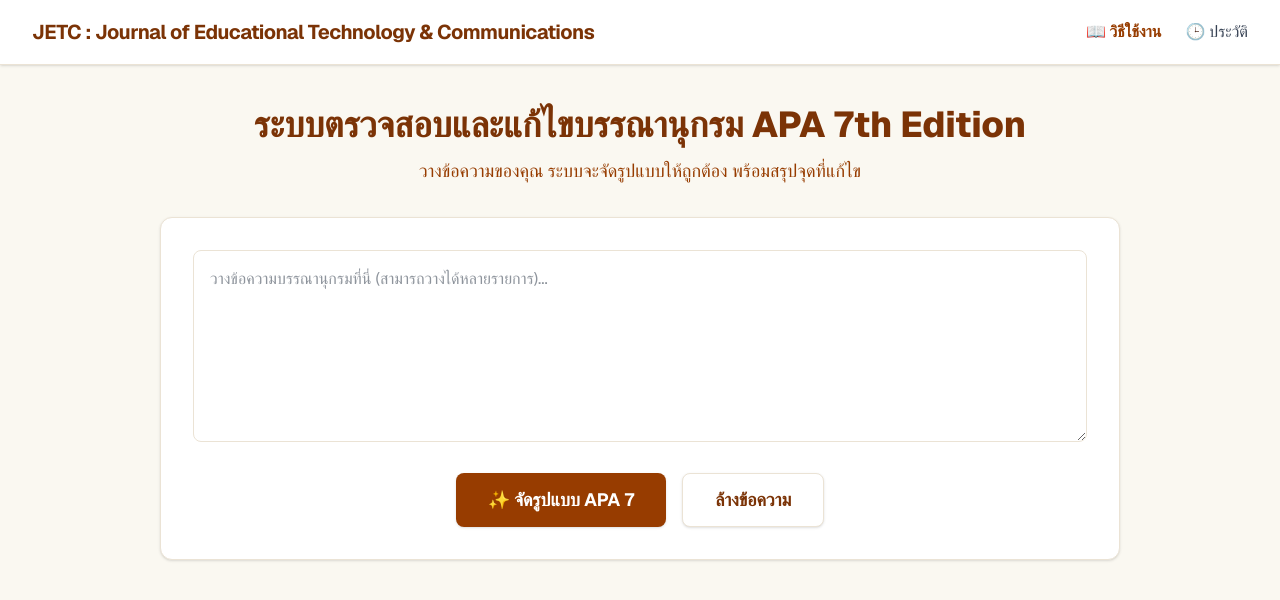
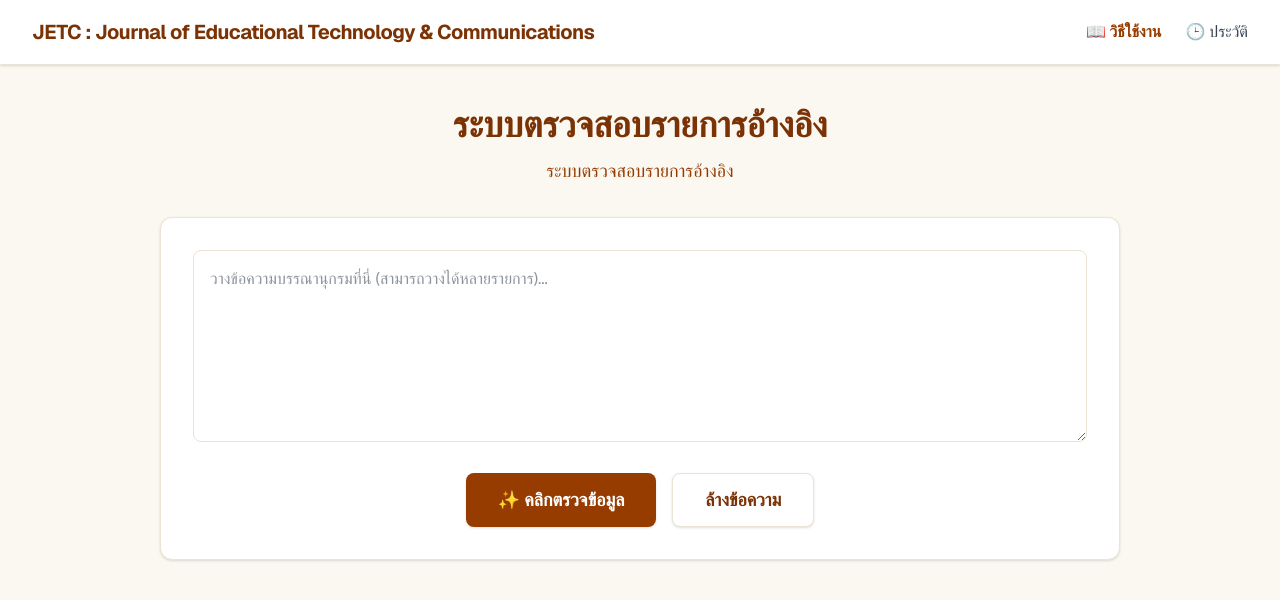
Before and after one commit to 63010518013-dev/apa-formatter-jetc, a Next.js app: page / in a window 1280 px wide. Shown: the top 600 px of the page. Built offline with nearby package versions, Linux system fonts and the light colour scheme.

Commit message:
Update texts to ระบบตรวจสอบรายการอ้างอิง and คลิกตรวจข้อมูล

```diff
--- a/app/page.tsx
+++ b/app/page.tsx
@@ -113,7 +113,6 @@ export default function HomePage() {
   };
 
   return (
-    // เปลี่ยนพื้นหลังเป็นสีไข่ไก่อ่อนๆ (Hex: #FAF8F1)
     <div className="min-h-screen bg-[#FAF8F1] text-gray-800 font-sans pb-12">
       <nav className="bg-white shadow-sm border-b border-[#EBE3D5] sticky top-0 z-50">
         <div className="max-w-7xl mx-auto px-4 sm:px-6 lg:px-8">
@@ -158,7 +157,7 @@ export default function HomePage() {
             </h2>
             <div className="space-y-4 text-gray-700 leading-relaxed">
               <p><strong>1. วางข้อมูลบรรณานุกรม:</strong> คัดลอกรายการบรรณานุกรมที่คุณมี (ทั้งภาษาไทยและอังกฤษรวมกันได้) มาวางในกล่องข้อความ</p>
-              <p><strong>2. กดปุ่มจัดรูปแบบ:</strong> คลิกปุ่ม <span className="text-amber-800 font-bold">"✨ จัดรูปแบบ APA 7"</span> แล้วรอระบบ AI ประมวลผลและตรวจสอบความถูกต้องประมาณ 30 วินาที - 1 นาที</p>
+              <p><strong>2. กดปุ่มจัดรูปแบบ:</strong> คลิกปุ่ม <span className="text-amber-800 font-bold">"✨ คลิกตรวจข้อมูล"</span> แล้วรอระบบ AI ประมวลผลและตรวจสอบความถูกต้องประมาณ 30 วินาที - 1 นาที</p>
               <p><strong>3. ตรวจสอบผลลัพธ์:</strong> ระบบจะจัดกลุ่มภาษาไทยขึ้นก่อนภาษาอังกฤษ จัดเรียงตามลำดับตัวอักษร และทำตัวเอียงให้อัตโนมัติตามหลักการ APA 7th Edition</p>
               <p><strong>4. คัดลอกไปใช้งาน:</strong> กดปุ่ม <span className="bg-[#FAF8F1] text-amber-900 border border-[#EBE3D5] px-2 py-1 rounded text-sm font-bold">📋 คัดลอกไปวางใน Word</span> เพื่อนำไปใช้ต่อได้ทันที (ระบบตั้งค่าการย่อหน้าบรรทัดที่สองไว้ให้เบื้องต้นแล้ว)</p>
 
@@ -239,10 +238,10 @@ export default function HomePage() {
 
         <div className="text-center mb-8">
           <h1 className="text-3xl md:text-4xl font-extrabold text-amber-900 mb-3">
-            ระบบตรวจสอบและแก้ไขบรรณานุกรม APA 7th Edition
+            ระบบตรวจสอบรายการอ้างอิง
           </h1>
           <p className="text-amber-800 text-lg max-w-2xl mx-auto">
-            วางข้อความของคุณ ระบบจะจัดรูปแบบให้ถูกต้อง พร้อมสรุปจุดที่แก้ไข
+            ระบบตรวจสอบรายการอ้างอิง
           </p>
         </div>
 
@@ -263,7 +262,7 @@ export default function HomePage() {
                 className={`text-white px-8 py-3 rounded-lg font-bold text-lg transition duration-200 shadow-sm flex items-center justify-center
                   ${isChecking ? 'bg-amber-600 cursor-not-allowed' : 'bg-amber-800 hover:bg-amber-900'}`}
               >
-                {isChecking ? '⏳ กำลังประมวลผลและตรวจสอบซ้ำ...' : '✨ จัดรูปแบบ APA 7'}
+                {isChecking ? '⏳ กำลังประมวลผลและตรวจสอบซ้ำ...' : '✨ คลิกตรวจข้อมูล'}
               </button>
               <button
                 onClick={handleClear}
@@ -282,7 +281,7 @@ export default function HomePage() {
             )}
           </div>
 
-          {result && !result.includes('⚠️') && (
+          {result && !result.startsWith('⚠️') && (
             <div className="mt-10 animate-fade-in-up">
 
               <div className="flex justify-between items-center mb-3">
@@ -347,7 +346,7 @@ export default function HomePage() {
             </div>
           )}
 
-          {result && result.includes('⚠️') && (
+          {result && result.startsWith('⚠️') && (
             <div className="mt-8 p-6 rounded-lg border bg-red-50 border-red-200 text-red-800">
               {result}
             </div>
```
